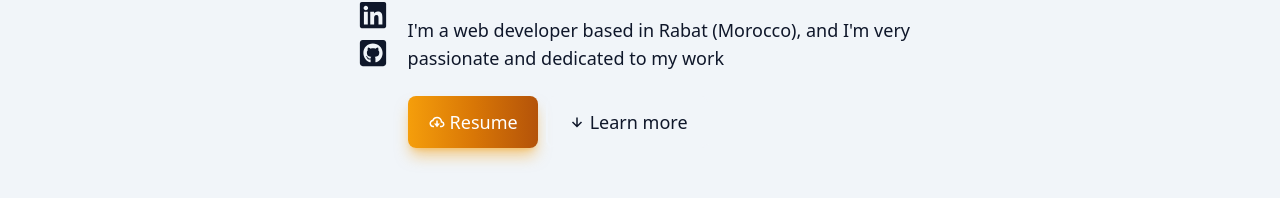
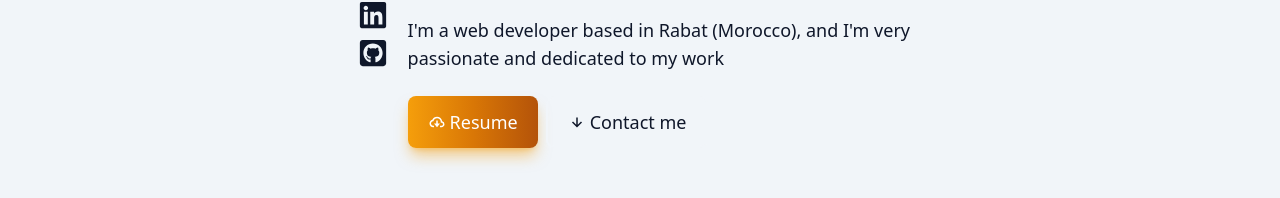
Before and after one commit to ghizlane-elatmani/Portfolio, a React (Create React App) app: page / in a window 1280 px wide. Shown: the part 320-518 px from the top of the page. Built offline with nearby package versions, Linux system fonts and the light colour scheme.

Commit message:
1.6.1: Fixing issues

```diff
--- a/src/components/Home.jsx
+++ b/src/components/Home.jsx
@@ -1,5 +1,7 @@
 import { BiCloudDownload, BiDownArrowAlt } from "react-icons/bi";
 import { FaGithubSquare, FaLinkedin } from "react-icons/fa";
+import { Link } from "react-scroll";
+import resume from "../assets/resume.pdf";
 
 const Home = () => {
   return (
@@ -61,7 +63,8 @@ const Home = () => {
 
           <div className="flex gap-2">
             <a
-              href="#contact"
+              href={resume}
+              download="ghizlane-elatmani"
               className="text-white bg-gradient-to-r from-amber-500 via-amber-600 to-amber-700 hover:bg-gradient-to-br
               focus:ring-4 focus:outline-none focus:ring-amber-300 dark:focus:ring-amber-800 shadow-lg shadow-amber-500/50
               dark:shadow-lg dark:shadow-amber-800/80 font-medium rounded-lg md:text-lg text-base px-3 py-2 text-sm
@@ -70,16 +73,18 @@ const Home = () => {
               <BiCloudDownload />
               Resume
             </a>
-            <a
-              href="#contact"
+            <Link
+              to="contact"
+              smooth={true}
+              duration={500}
               className="md:text-lg text-base rounded-lg border-2 border-slate-100 dark:border-slate-800
               dark:hover:border-amber-500 hover:border-amber-500 text-slate-900 dark:text-amber-50 px-3 py-1
               dark:hover:text-amber-500 hover:text-amber-500 transition-all duration easy-in flex items-center
-              justify-center gap-1 md:text-lg text-base px-3 py-2 text-sm md:px-5 md:py-2.5"
+              justify-center gap-1 md:text-lg text-base px-3 py-2 text-sm md:px-5 md:py-2.5 cursor-pointer"
             >
               <BiDownArrowAlt />
-              Learn more
-            </a>
+              Contact me
+            </Link>
           </div>
         </div>
       </div>
--- a/src/components/Navbar.jsx
+++ b/src/components/Navbar.jsx
@@ -52,7 +52,8 @@ const Navbar = ({ theme, handleThemeSwitch }) => {
                   smooth={true}
                   duration={500}
                   onClick={() => setOpenMenu(false)}
-                  className="text-slate-900 dark:text-amber-50 text-lg hover:text-amber-500 duration cursor-pointer"
+                  className="text-slate-900 dark:text-amber-50 text-lg hover:text-amber-500 duration
+                  dark:hover:border-amber-500 dark:hover:text-amber-500 cursor-pointer"
                 >
                   {link.name}
                 </Link>
@@ -62,7 +63,8 @@ const Navbar = ({ theme, handleThemeSwitch }) => {
 
           <button
             className="md:ml-8 p-2 border-2 border-slate-900 rounded-full
-            dark:border-amber-50 dark:text-amber-50 hover:border-amber-500 hover:text-amber-500"
+            dark:border-amber-50 dark:text-amber-50 hover:border-amber-500 hover:text-amber-500
+            dark:hover:border-amber-500 dark:hover:text-amber-500"
             onClick={() => handleThemeSwitch()}
           >
             {theme === "light" ? <BiMoon /> : <BiSun />}
--- a/src/data/projects.js
+++ b/src/data/projects.js
@@ -44,8 +44,8 @@ export const projectList = [
   {
     id: "2",
     name: "TodoApp",
-    urlSite: "https://country-quiz-ge.netlify.app/",
-    urlCode: "https://github.com/ghizlane-elatmani/Country-quiz",
+    urlSite: "https://todo-app-ge.netlify.app/",
+    urlCode: "https://github.com/ghizlane-elatmani/Todo-App",
     picture: todo,
   },
 ];
```
Also changed, not shown: 1 other file (tests, documents, lock files or other folders).
